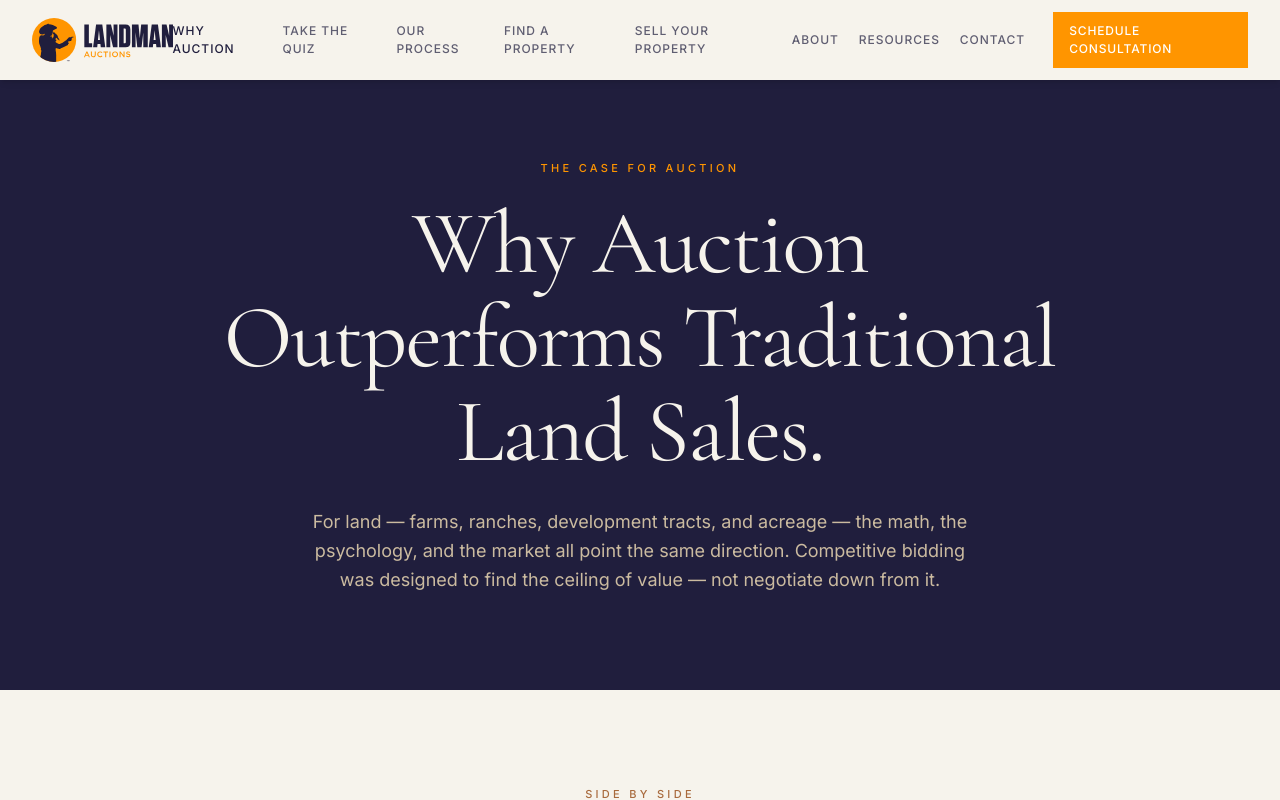
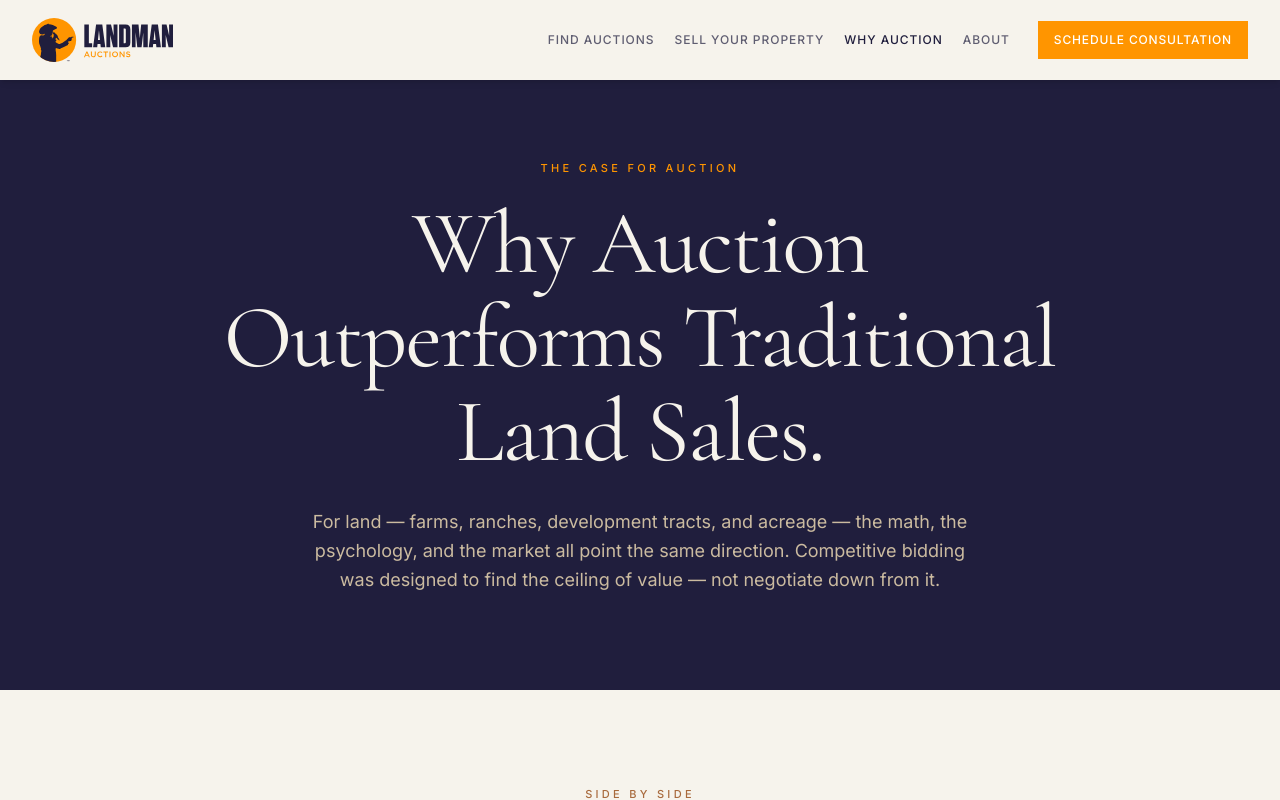
Before and after one commit to nathanlakey/landman, a Next.js app: page /why-auction in a window 1280 px wide. Shown: the top 800 px of the page. Built offline with nearby package versions, Linux system fonts and the light colour scheme.

Commit message:
Navbar: simplify to 4 primary links + Schedule Consultation CTA

```diff
--- a/src/components/Navbar.tsx
+++ b/src/components/Navbar.tsx
@@ -6,14 +6,10 @@ import { usePathname } from 'next/navigation'
 import { Menu, X } from 'lucide-react'
 
 const navLinks = [
+  { href: '/find-a-property', label: 'Find Auctions' },
+  { href: '/sell', label: 'Sell Your Property' },
   { href: '/why-auction', label: 'Why Auction' },
-  { href: '/quiz', label: 'Take the Quiz' },
-  { href: '/our-process', label: 'Our Process' },
-  { href: '/find-a-property', label: 'Find a Property' },
-  { href: '/sell', label: 'Sell Your Property' },
   { href: '/about', label: 'About' },
-  { href: '/resources', label: 'Resources' },
-  { href: '/contact', label: 'Contact' },
 ]
 
 export default function Navbar() {
```
